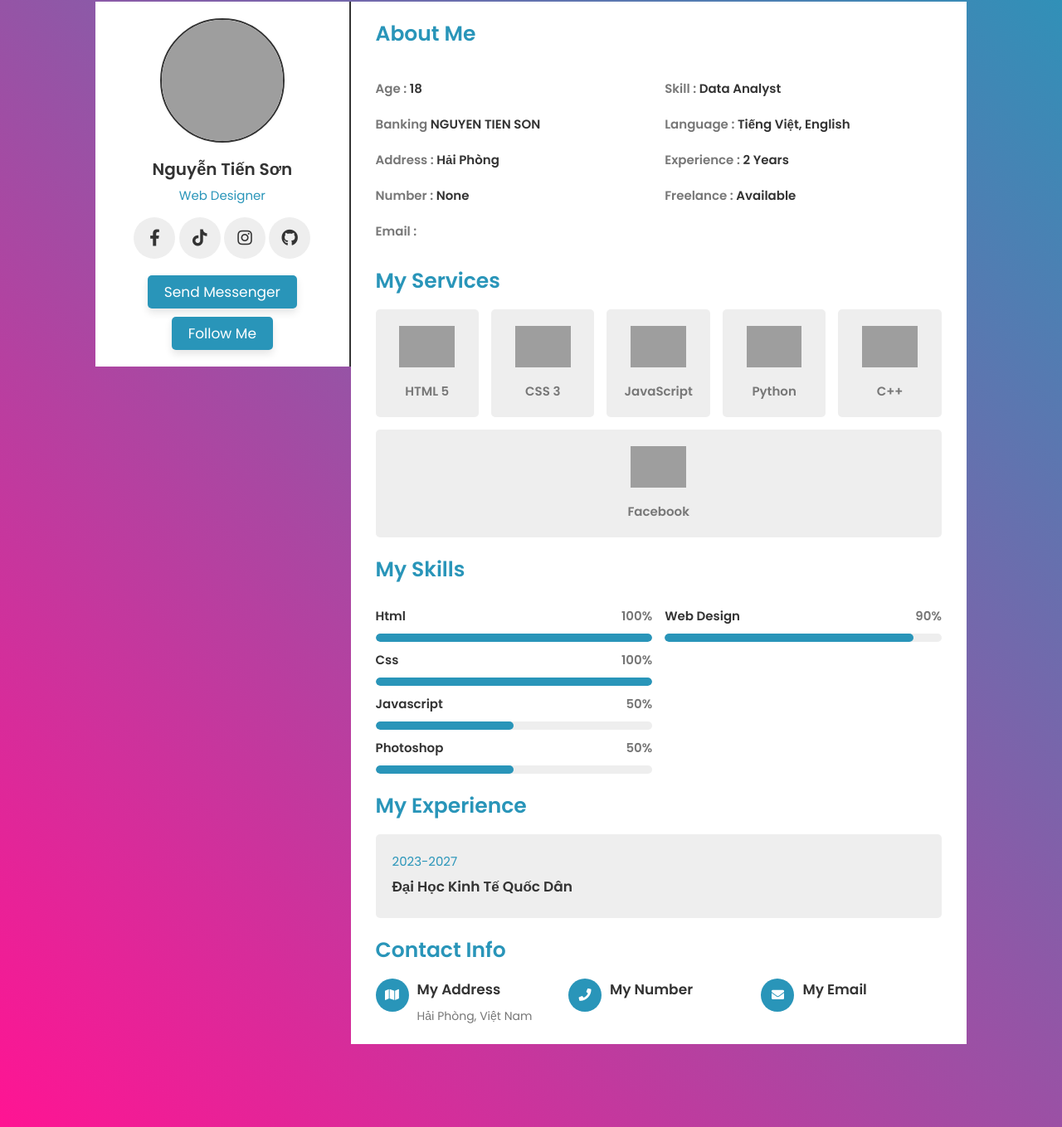
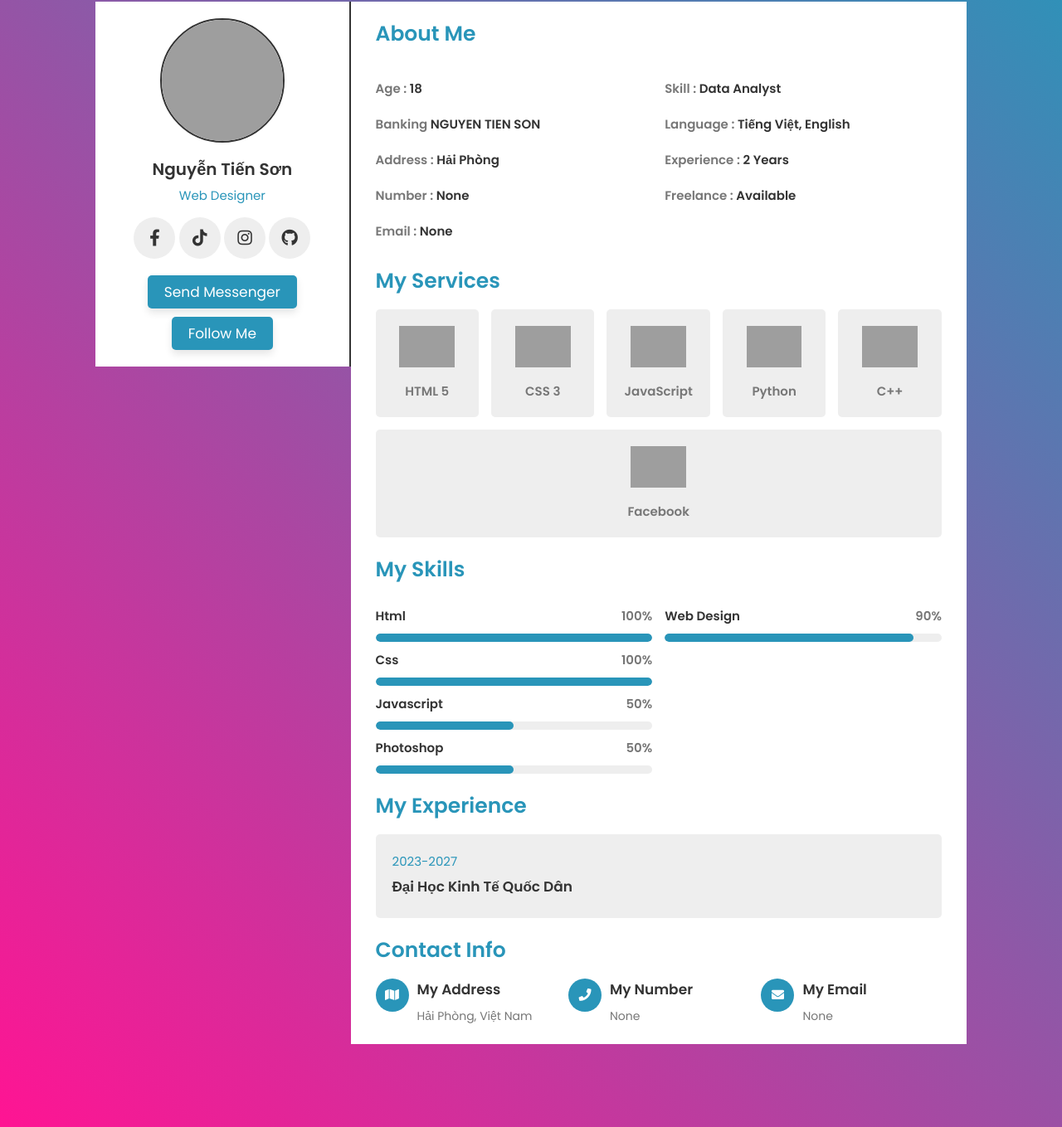
Before and after one commit to NTS051205/nguyentienson0512, a plain HTML site: page index.html in a window 1280 px wide. Shown: the part 98-1457 px from the top of the page at 83% size. Drawn offline with Linux system fonts and the light colour scheme; grey boxes are pictures that could not be loaded.

Commit message:
Update index.html
Signed-off-by: NTSon0512 <101138727+NTS051205@users.noreply.github.com>

```diff
--- a/index.html
+++ b/index.html
@@ -42,7 +42,7 @@
                     <h3> <span>banking </span>NGUYEN TIEN SON</h3>
                     <h3> <span> address : </span>Hải Phòng </h3>
                     <h3> <span> number : </span> None </h3>
-                    <h3> <span> email : </span>  </h3>
+                    <h3> <span> email : </span> None </h3>
                 </div>
                 <div class="box">
                     <h3> <span> skill : </span> data analyst </h3>
@@ -154,15 +154,14 @@
                     <i class="fas fa-phone"></i>
                     <div class="info">
                         <h3>my number</h3>
-                        <p>
-                        </p>
+                        <p>None</p>
                     </div>
                 </div>
                 <div class="box">
                     <i class="fas fa-envelope"></i>
                     <div class="info">
                         <h3>my email</h3>
-                        <p></p>
+                        <p>None</p>
                         <p></p>
                     </div>
                 </div>
```
